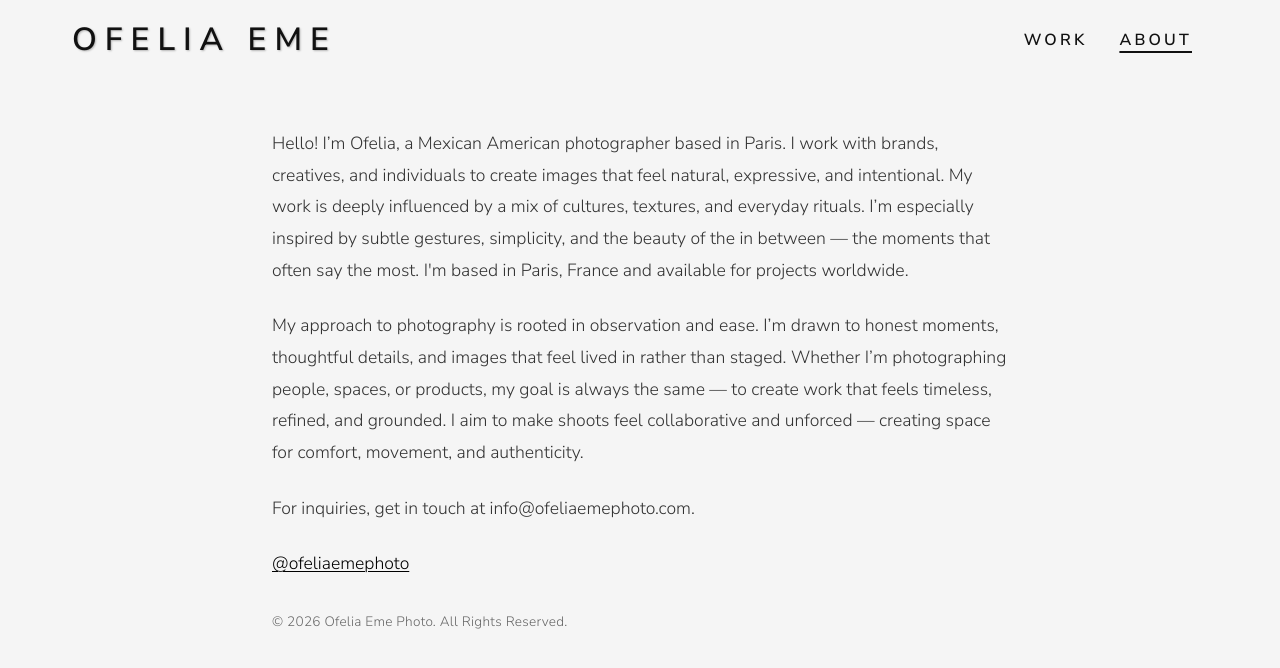
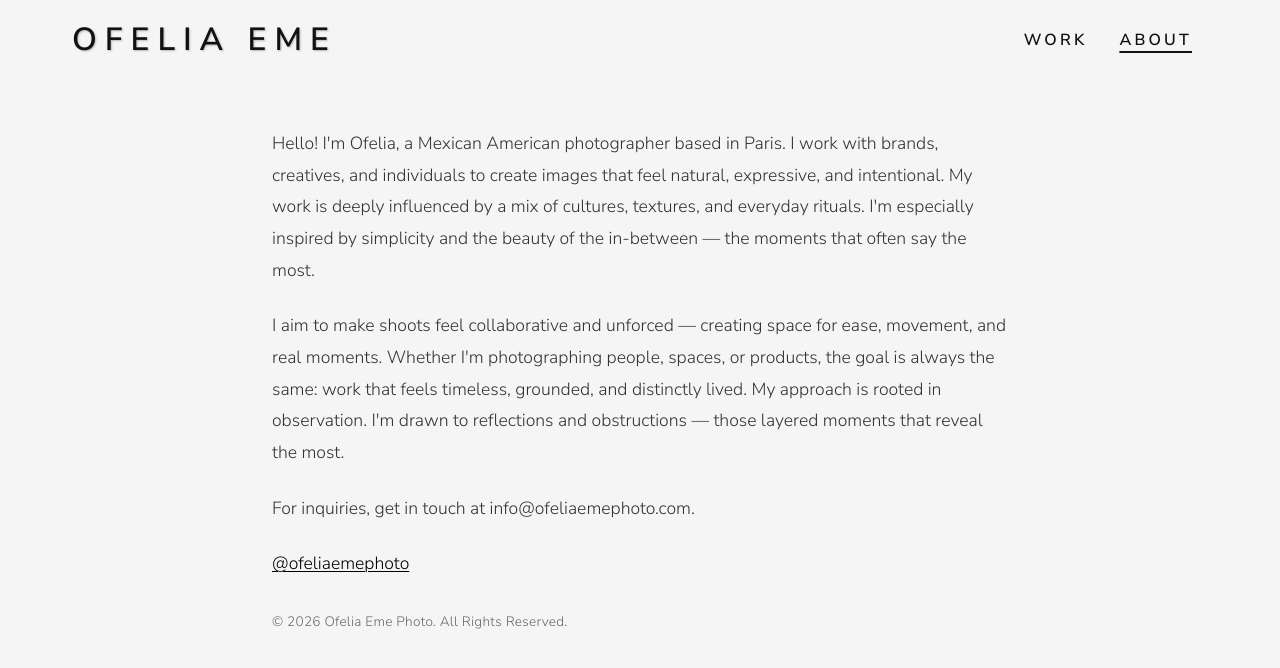
Before and after one commit to michael-lemiale/ofelia-photography, a SvelteKit app: page /about in a window 1280 px wide. Shown: the top 668 px of the page. Built offline with nearby package versions, Linux system fonts and the light colour scheme.

Commit message:
Update +page.svelte
updating about me

```diff
--- a/src/routes/about/+page.svelte
+++ b/src/routes/about/+page.svelte
@@ -2,11 +2,9 @@
 	<div class="about-content">
 		<div class="about-text">
 			<p>
-				Hello! I’m Ofelia, a Mexican American photographer based in Paris. I work with brands, creatives, and individuals to create images that feel natural, expressive, and intentional. My work is deeply influenced by a mix of cultures, textures, and everyday rituals. I’m especially inspired by subtle gestures, simplicity, and the beauty of the in between — the moments that often say the most. I'm based in Paris, France and available for projects worldwide.
-			</p>
+				Hello! I'm Ofelia, a Mexican American photographer based in Paris. I work with brands, creatives, and individuals to create images that feel natural, expressive, and intentional. My work is deeply influenced by a mix of cultures, textures, and everyday rituals. I'm especially inspired by simplicity and the beauty of the in-between — the moments that often say the most.			</p>
 			<p>
-				My approach to photography is rooted in observation and ease. I’m drawn to honest moments, thoughtful details, and images that feel lived in rather than staged. Whether I’m photographing people, spaces, or products, my goal is always the same — to create work that feels timeless, refined, and grounded. I aim to make shoots feel collaborative and unforced — creating space for comfort, movement, and authenticity.
-			</p>
+				I aim to make shoots feel collaborative and unforced — creating space for ease, movement, and real moments. Whether I'm photographing people, spaces, or products, the goal is always the same: work that feels timeless, grounded, and distinctly lived. My approach is rooted in observation. I'm drawn to reflections and obstructions — those layered moments that reveal the most.			</p>
 			<p>
 				For inquiries, get in touch at info@ofeliaemephoto.com.
 			</p>
```
